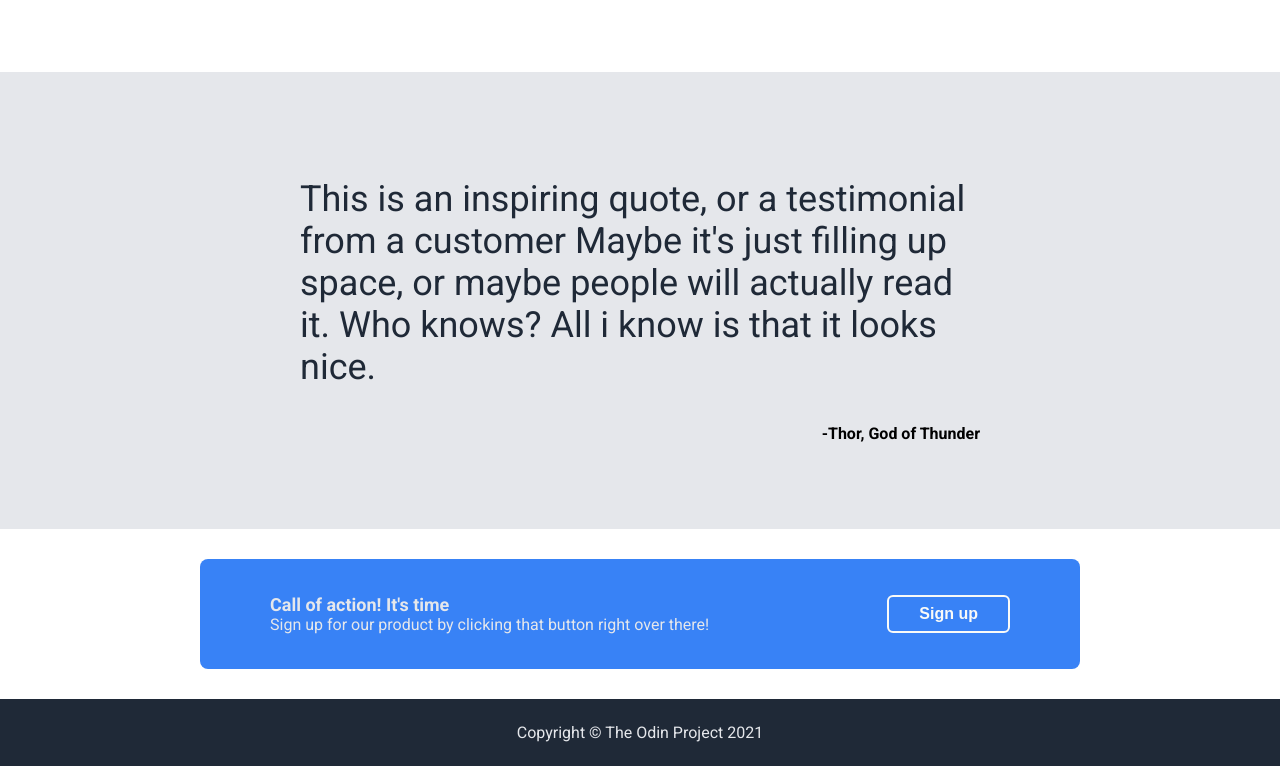
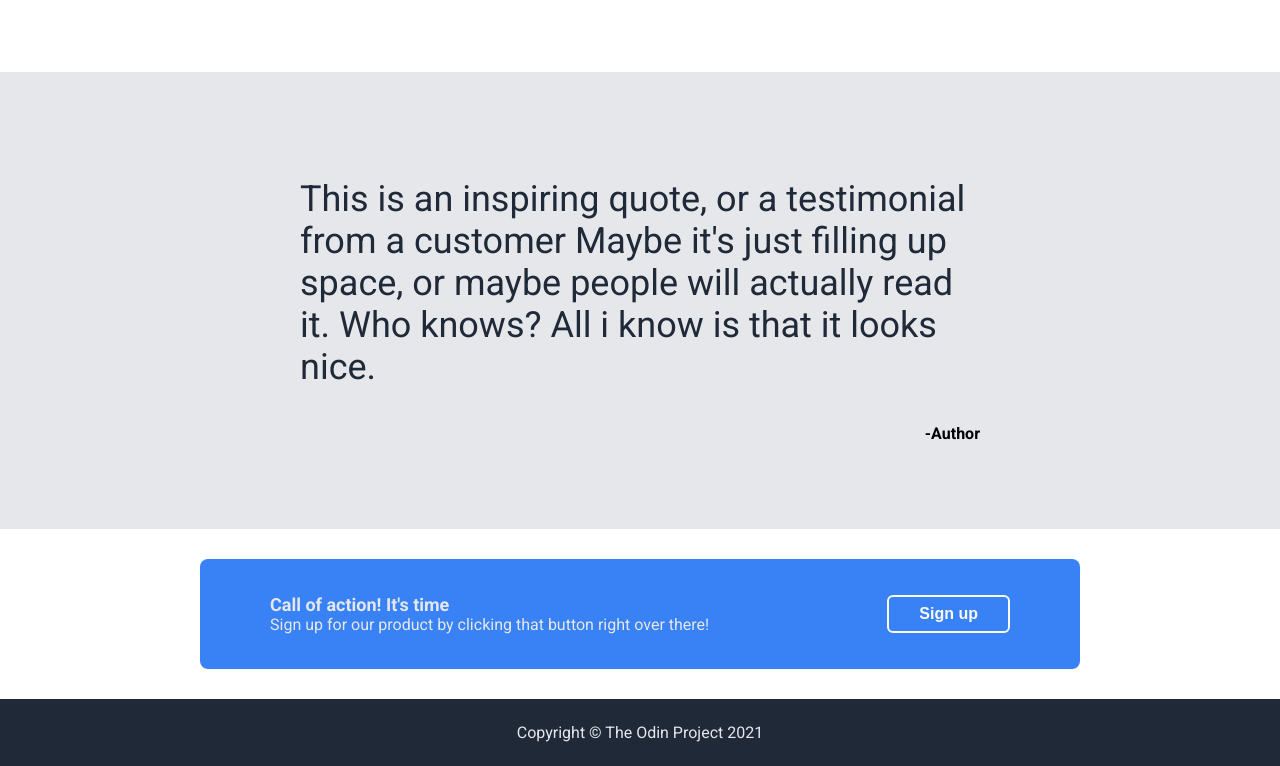
Before and after one commit to dmhmd0/Landing-Page, a plain HTML site: page index.html in a window 1280 px wide. Shown: the part 618-1384 px from the top of the page. Drawn offline with Linux system fonts and the light colour scheme.

Commit message:
Update index.html
Editing the author's sentence

```diff
--- a/index.html
+++ b/index.html
@@ -67,7 +67,7 @@
                 or maybe people will actually read it. Who knows? All i know is that it looks nice.
             </p>
             <p class="auth">
-                -Thor, God of Thunder
+                -Author
             </p>
 
         </section>
```
